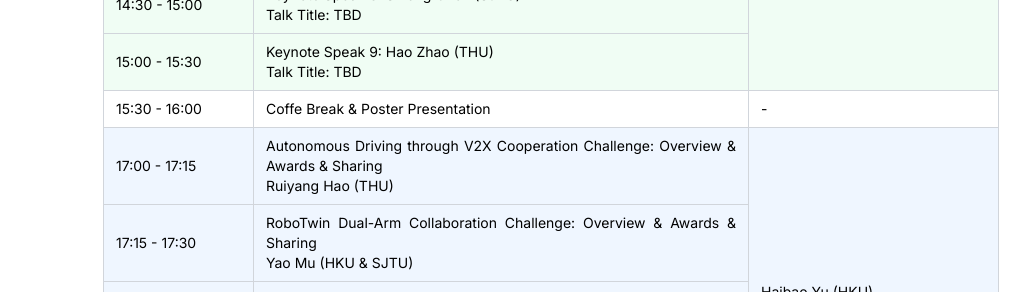
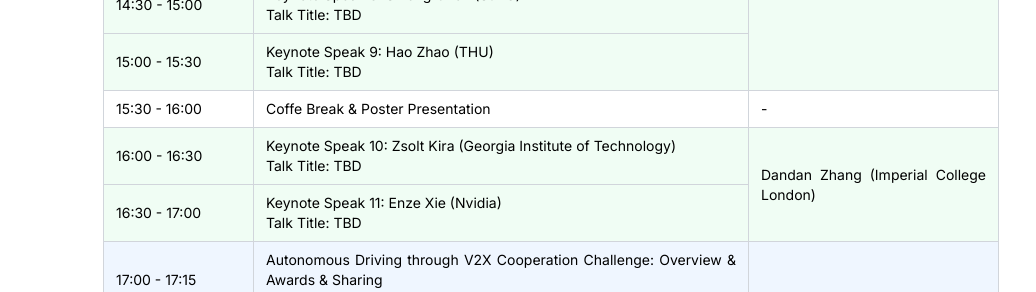
Before and after one commit to coop-intelligence/coop-intelligence.github.io, a Next.js app: page / in a window 1280 px wide. Shown: the part 4100-4392 px from the top of the page, without its empty margins (89-1125 px from the left). Built offline with nearby package versions, Linux system fonts and the light colour scheme.

Commit message:
update schedule and sponsor

```diff
--- a/src/app/components/schedule.jsx
+++ b/src/app/components/schedule.jsx
@@ -100,6 +100,15 @@ const Schedule = () => {
                             <td className="border border-gray-300 px-3 py-2">Coffe Break & Poster Presentation</td>
                             <td className="border border-gray-300 px-3 py-2">-</td>
                         </tr>
+                        <tr className="bg-green-50">
+                            <td className="border border-gray-300 px-3 py-2">16:00 - 16:30</td>
+                            <td className="border border-gray-300 px-3 py-2">Keynote Speak 10: Zsolt Kira (Georgia Institute of Technology)<br />Talk Title: TBD</td>
+                            <td className="border border-gray-300 px-3 py-2" rowSpan="2">Dandan Zhang (Imperial College London)</td>
+                        </tr>
+                        <tr className="bg-green-50">
+                            <td className="border border-gray-300 px-3 py-2">16:30 - 17:00</td>
+                            <td className="border border-gray-300 px-3 py-2">Keynote Speak 11: Enze Xie (Nvidia)<br />Talk Title: TBD</td>
+                        </tr>
 
                         {/* Haibao Yu主持的时段 */}
                         <tr className="bg-blue-50">
--- a/src/app/page.js
+++ b/src/app/page.js
@@ -87,8 +87,7 @@ export default function Home() {
             </div>
 
             <div className="text-pretty mt-4">
-              We are currently seeking sponsorship opportunities and would be delighted to discuss potential collaborations. Interested parties are kindly requested to contact us via email at
-              <span className="text-blue-500"> yuhaibao94@gmail.com</span> for further details.
+              Contact: <span className="text-blue-500"> coop-intelligence@googlegroups.com</span> or <span className="text-blue-500"> yuhaibao94@gmail.com</span>.
             </div>
           </div>
         }
```
